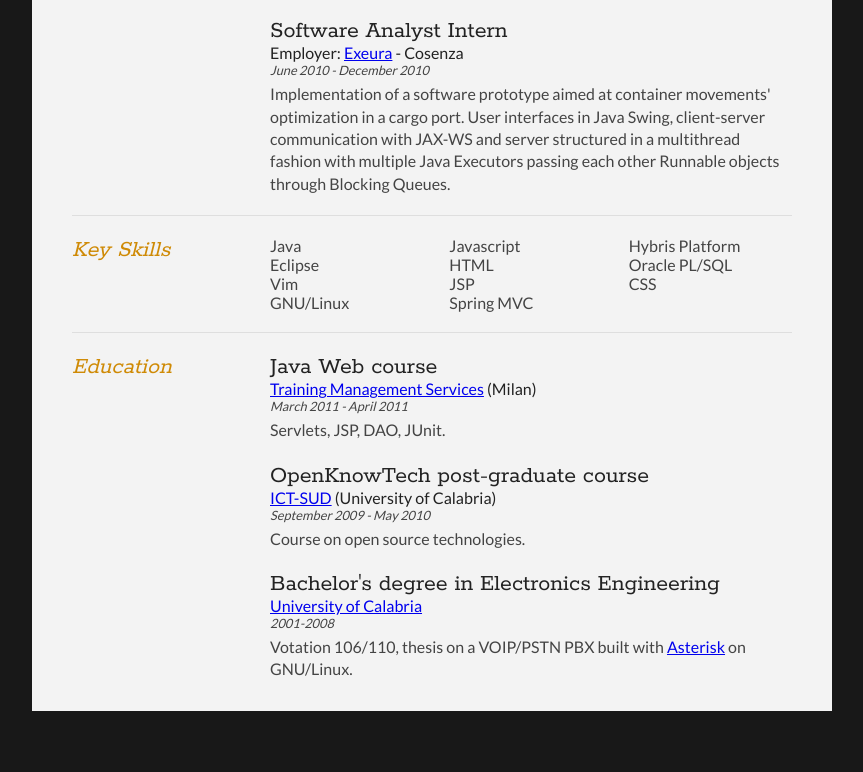
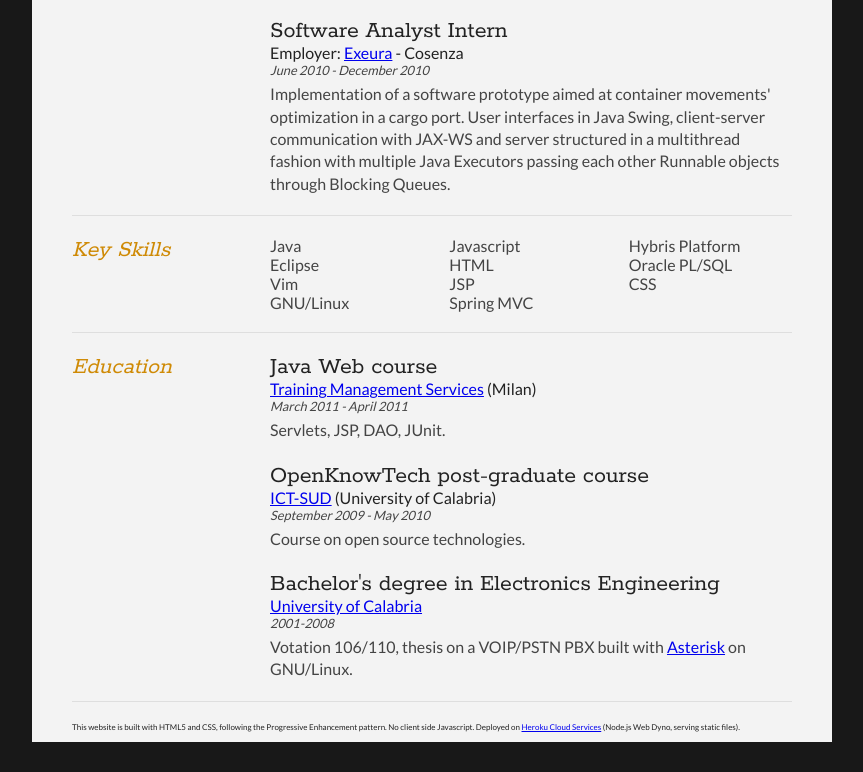
Before and after one commit to mimmozzo/DrDomeCV, a website: page public/index.html in a window 1280 px wide. Shown: the part 846-1618 px from the top of the page, without its empty margins (208-1071 px from the left). Before the commit the page ends 1587 px from the top, so only its background shows below. Drawn offline with Linux system fonts and the light colour scheme.

Commit message:
Updated CV - Added footer

```diff
--- a/public/index.html
+++ b/public/index.html
@@ -147,7 +147,9 @@
         </div>
         <div class="clear"></div>
         </section>
-
+        <section class="footer">
+        <article>This website is built with HTML5 and CSS, following the Progressive Enhancement pattern. No client side Javascript. Deployed on <a href="http://www.heroku.com">Heroku Cloud Services</a> (Node.js Web Dyno, serving static files).</article>
+        </section>
       </div>
     </div>
   </body>
--- a/public/style.css
+++ b/public/style.css
@@ -110,6 +110,10 @@ section:first-child {
 
 section:last-child {
 	padding: 20px 0 10px;
+}
+
+section.footer {
+	font-size: 0.5em;
 }
 
 .sectionTitle {
```
